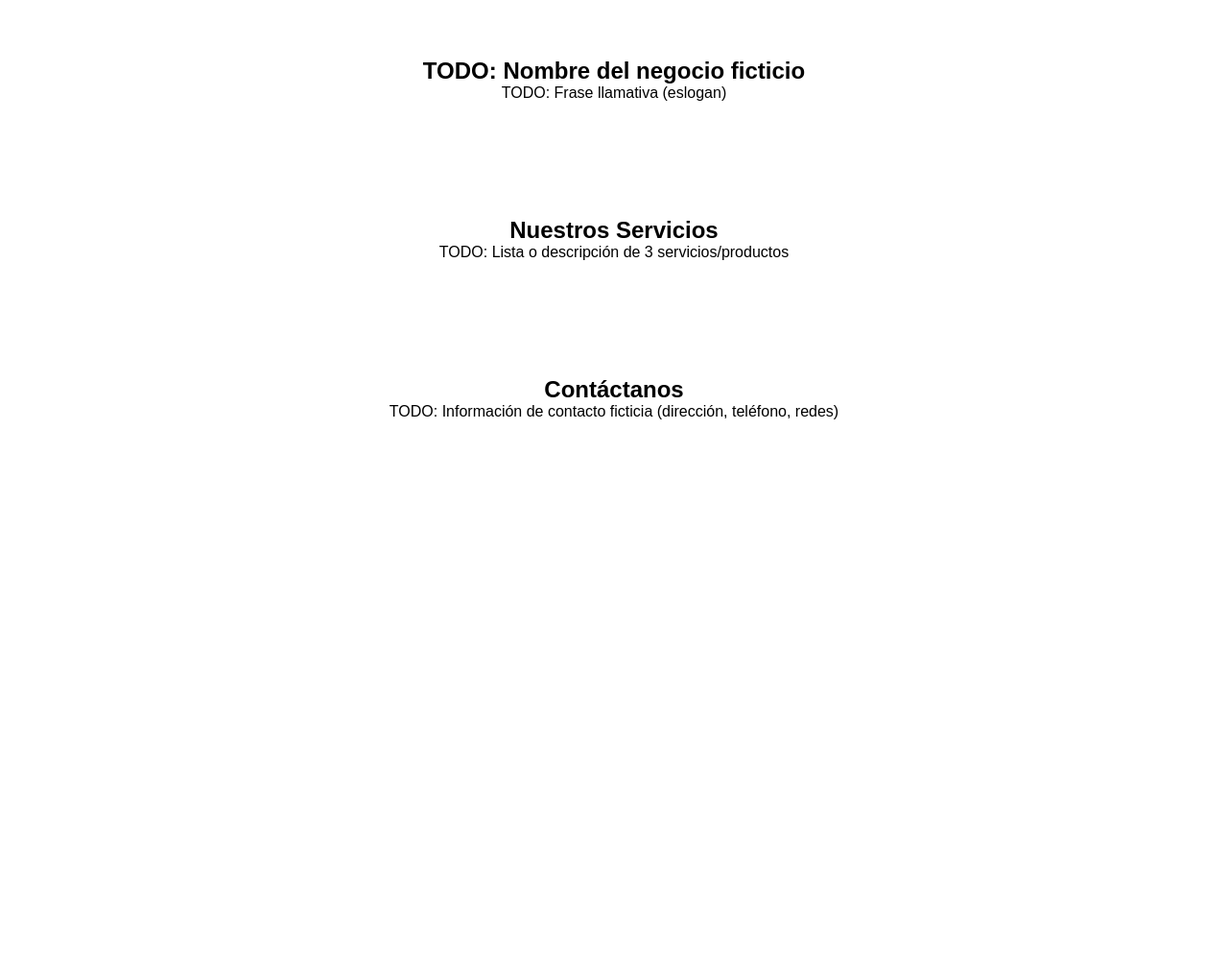
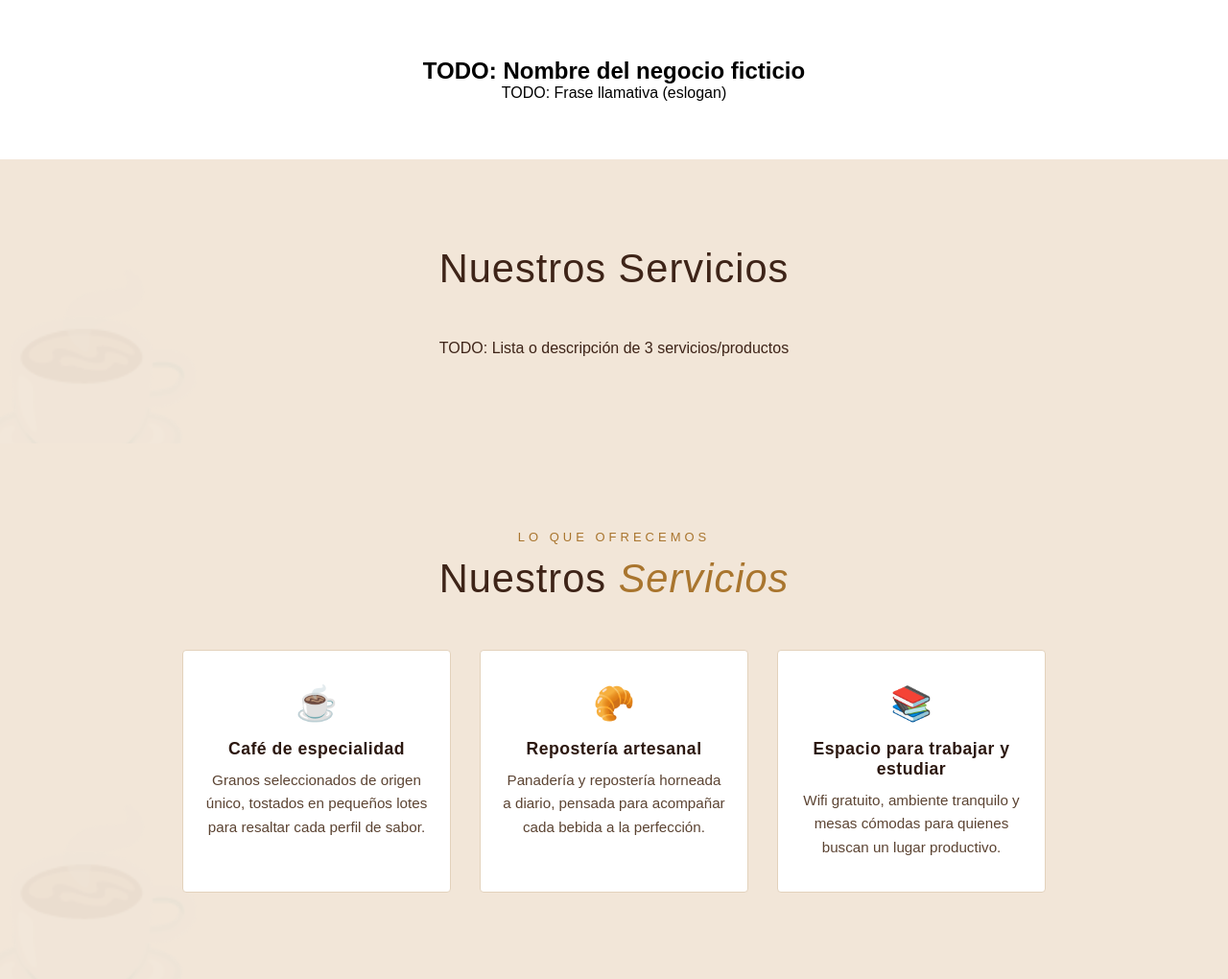
Before and after one commit to wolfmirroring/jesus-joshua-dylan, a plain HTML site: page index.html in a window 1280 px wide. Shown: the whole page at 96% size. Before the commit the page ends 800 px from the top, so only its background shows below. Drawn offline with Linux system fonts and the light colour scheme.

Commit message:
actualización joshua

```diff
--- a/index.html
+++ b/index.html
@@ -22,12 +22,112 @@
     <h2>Nuestros Servicios</h2>
     <p>TODO: Lista o descripción de 3 servicios/productos</p>
   </section>
+<style>
+  #servicios {
+    background: #F2E6D8;
+    color: #3E2418;
+    padding: 90px 20px;
+    position: relative;
+    overflow: hidden;
+  }
 
-  <!-- INTEGRANTE 3: completa esta seccion de Contacto -->
-  <section id="contacto">
-    <h2>Contáctanos</h2>
-    <p>TODO: Información de contacto ficticia (dirección, teléfono, redes)</p>
-  </section>
+  #servicios::before {
+    content: "☕";
+    position: absolute;
+    font-size: 200px;
+    opacity: 0.05;
+    bottom: -50px;
+    left: -30px;
+  }
+
+  #servicios .eyebrow {
+    font-family: Arial, sans-serif;
+    letter-spacing: 4px;
+    text-transform: uppercase;
+    font-size: 13px;
+    color: #A9752E;
+    margin-bottom: 12px;
+  }
+
+  #servicios h2 {
+    font-size: clamp(1.9rem, 4vw, 2.6rem);
+    font-weight: 400;
+    letter-spacing: 1px;
+    margin-bottom: 50px;
+  }
+
+  #servicios h2 span {
+    color: #A9752E;
+    font-style: italic;
+  }
+
+  #servicios .grid-servicios {
+    display: grid;
+    grid-template-columns: repeat(auto-fit, minmax(220px, 1fr));
+    gap: 30px;
+    max-width: 900px;
+    margin: 0 auto;
+  }
+
+  #servicios .servicio-card {
+    background: #FFFFFF;
+    border: 1px solid #E3D2BC;
+    border-radius: 4px;
+    padding: 34px 22px;
+    transition: transform 0.2s ease, box-shadow 0.2s ease;
+  }
+
+  #servicios .servicio-card:hover {
+    transform: translateY(-6px);
+    box-shadow: 0 12px 24px rgba(44, 24, 16, 0.12);
+  }
+
+  #servicios .servicio-card .icono {
+    font-size: 2.2rem;
+    margin-bottom: 16px;
+    display: block;
+  }
+
+  #servicios .servicio-card h3 {
+    font-family: Arial, sans-serif;
+    font-size: 1.1rem;
+    color: #2C1810;
+    margin-bottom: 10px;
+    letter-spacing: 0.5px;
+  }
+
+  #servicios .servicio-card p {
+    font-family: Arial, sans-serif;
+    font-size: 0.95rem;
+    color: #5C4433;
+    line-height: 1.6;
+  }
+</style>
+
+<section id="servicios">
+  <p class="eyebrow">Lo que ofrecemos</p>
+  <h2>Nuestros <span>Servicios</span></h2>
+
+  <div class="grid-servicios">
+    <div class="servicio-card">
+      <span class="icono">☕</span>
+      <h3>Café de especialidad</h3>
+      <p>Granos seleccionados de origen único, tostados en pequeños lotes para resaltar cada perfil de sabor.</p>
+    </div>
+
+    <div class="servicio-card">
+      <span class="icono">🥐</span>
+      <h3>Repostería artesanal</h3>
+      <p>Panadería y repostería horneada a diario, pensada para acompañar cada bebida a la perfección.</p>
+    </div>
+
+    <div class="servicio-card">
+      <span class="icono">📚</span>
+      <h3>Espacio para trabajar y estudiar</h3>
+      <p>Wifi gratuito, ambiente tranquilo y mesas cómodas para quienes buscan un lugar productivo.</p>
+    </div>
+  </div>
+</section>
 
 </body>
 </html>
```
